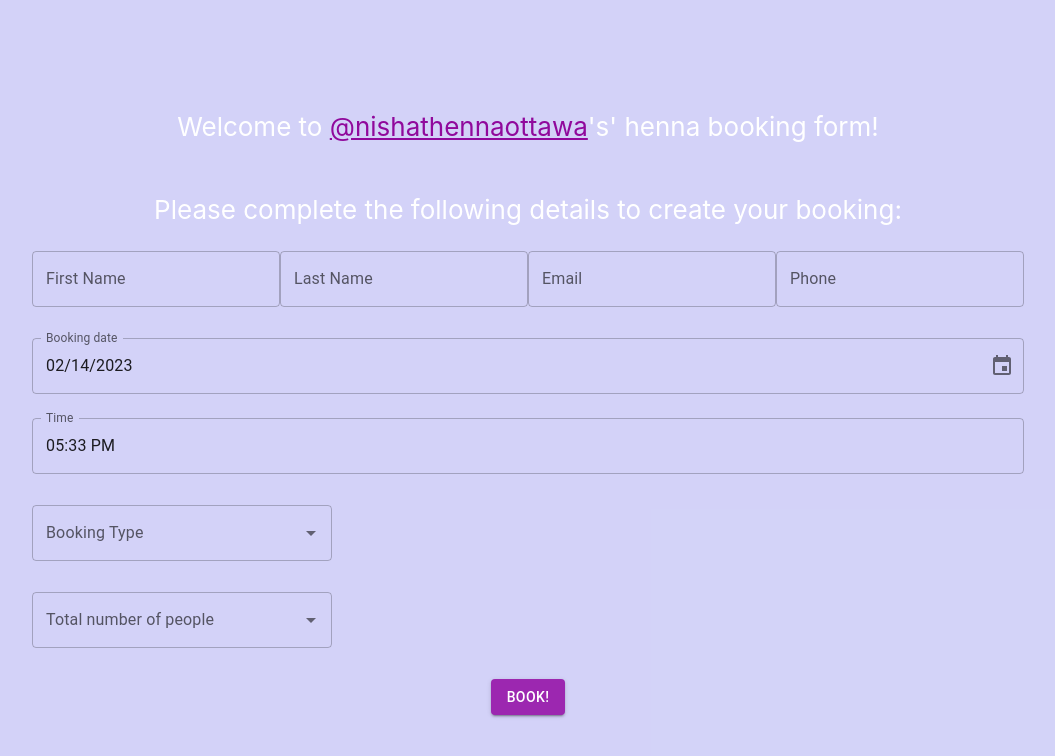
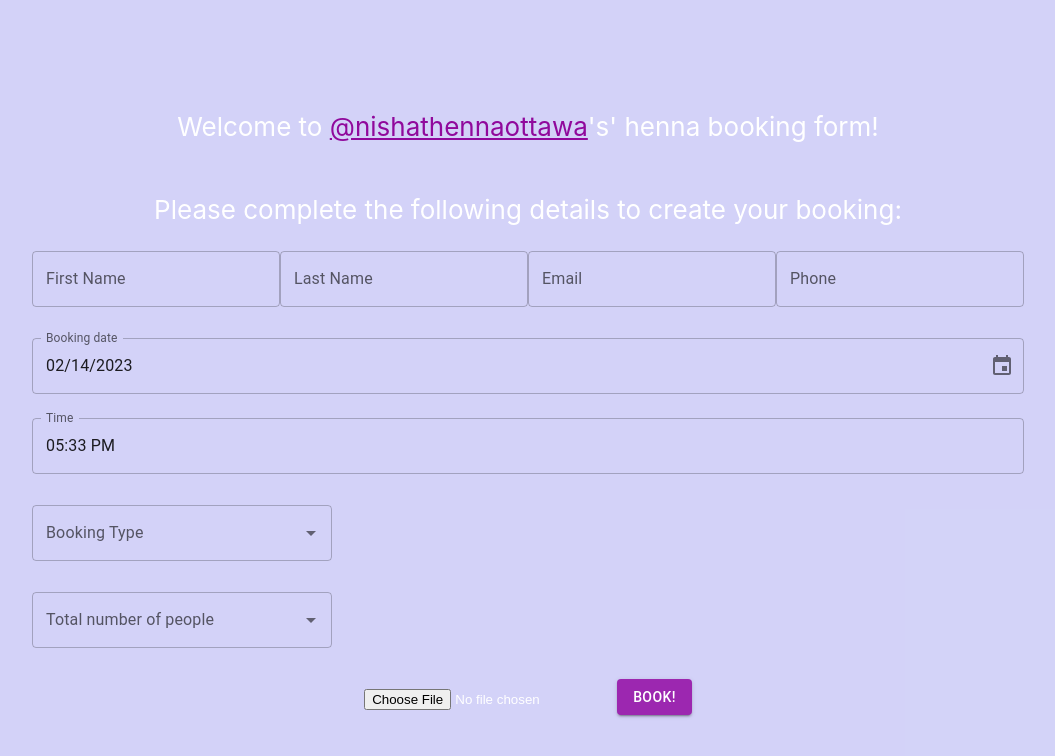
Before and after one commit to nsiahtkha20431/HennaBookingApp, a React (Create React App) app in the folder frontend/: page / in a window 1280 px wide. Shown: the top 756 px of the page, without its empty margins (112-1167 px from the left). Built offline with nearby package versions, Linux system fonts and the light colour scheme.

Commit message:
Added image upload

```diff
--- a/frontend/package.json
+++ b/frontend/package.json
@@ -11,6 +11,7 @@
         "@testing-library/jest-dom": "^5.16.5",
         "@testing-library/react": "^13.4.0",
         "@testing-library/user-event": "^13.5.0",
+        "axios": "^1.3.5",
         "cors": "^2.8.5",
         "curl": "^0.1.4",
         "dayjs": "^1.11.7",
--- a/frontend/src/App.js
+++ b/frontend/src/App.js
@@ -1,15 +1,15 @@
 // import logo from './logo.svg';
 import './App.css';
-import React from 'react';
+import React, { useState } from 'react';
 import dayjs from 'dayjs';
+import axios from 'axios';
 import Stack from '@mui/material/Stack';
+import Autocomplete from '@mui/material/Autocomplete';
+import TextField from '@mui/material/TextField';
+import Button from '@mui/material/Button';
 import { LocalizationProvider } from '@mui/x-date-pickers/LocalizationProvider';
 import { TimePicker } from '@mui/x-date-pickers/TimePicker';
 import { AdapterDayjs } from '@mui/x-date-pickers/AdapterDayjs';
-import Button from '@mui/material/Button';
-// import ButtonGroup from '@mui/material/Button';
-import Autocomplete from '@mui/material/Autocomplete';
-import TextField from '@mui/material/TextField';
 import { DesktopDatePicker } from '@mui/x-date-pickers/DesktopDatePicker';
 
 function App() { //function for the whole app
@@ -18,10 +18,15 @@ function App() { //function for the whole app
     lname: ""
   });
 
-  const [formData, updateFormData] = React.useState(initialFormData); // what does this do?
+  //all the little consts and variables neeeded
+  const [formData, updateFormData] = React.useState(initialFormData);
   const [value, setValue] = React.useState(dayjs());
+  const choices = ['Bridal', 'Wedding party', 'Bridal with wedding party', 'Birthday', 'Eid', 'Other event']; //variable for the dropdown options
+  const numOfPeople = ['1', '2', '3', '4', '5', '6','7', '8', '9', '10+']; //variable for the dropdown options
+  const [imageFile, setImageFile] = useState(null);
+  const [imageUrl, setImageUrl] = useState('');
 
-  const handleChange = (e) => { //function called when "BOOK!" button is clicked
+  const handleChange = (e) => { //function called when BOOK button is clicked
     setValue(e);
 
     updateFormData({
@@ -32,7 +37,7 @@ function App() { //function for the whole app
     });
   };
 
-  const handleSubmit = (event) => { //function called when "BOOK!" button is clicked; prints the form info submitted
+  const handleSubmit = (event) => { //function called when BOOK button is clicked; prints the form info submitted
     event.preventDefault();
 
     fetch('http://localhost:3001/', { //fetch is used to request data from the server...
@@ -50,8 +55,11 @@ function App() { //function for the whole app
       .catch(error => console.error(error));
   }
 
-  const choices = ['Bridal', 'Wedding party', 'Bridal with wedding party', 'Birthday', 'Eid', 'Other event']; //variable for the dropdown options
-  const numOfPeople = ['1', '2', '3', '4', '5', '6']; //variable for the dropdown options
+  const handleImageUpload = (e) => {
+    const file = e.target.files[0];
+    setImageFile(file);
+    setImageUrl(URL.createObjectURL(file));
+  }
 
 
   return (
@@ -61,15 +69,6 @@ function App() { //function for the whole app
         <p>Please complete the following details to create your booking: </p>
         <form onSubmit={handleSubmit}>
 
-          {/* <br></br><label>First Name: </label>
-          <input type="text" name="fname" onChange={handleChange}></input><br></br>
-          <label>Last Name: </label>
-          <input type="text" name="lname" onChange={handleChange}></input><br></br>
-          <label>Email: </label>
-          <input type="text" name="email" onChange={handleChange}></input><br></br>
-          <label>Phone Number: </label>
-          <input type="text" name="phone" onChange={handleChange}></input><br></br>
-          <br></br> */}
           <TextField id="fname" label="First Name" variant="outlined" />
           <TextField id="lname" label="Last Name" variant="outlined" />
           <TextField id="email" label="Email" variant="outlined" />
@@ -89,7 +88,8 @@ function App() { //function for the whole app
                 value={value}
                 onChange={handleChange}
                 renderInput={(params) => <TextField {...params} />}
-              /><br></br>
+              />
+              <br></br>
             </Stack>
           </LocalizationProvider>
 
@@ -108,6 +108,9 @@ function App() { //function for the whole app
             sx={{ width: 300 }}
             renderInput={(params) => <TextField {...params} label="Total number of people" />}
           /> <br></br>
+
+          <input type="file" onChange={handleImageUpload} />
+
           <Button type="submit" variant="contained" color="secondary">Book!</Button>
         </form>
       </header>
```
Also changed, not shown: 2 other files (tests, documents, lock files or other folders).
